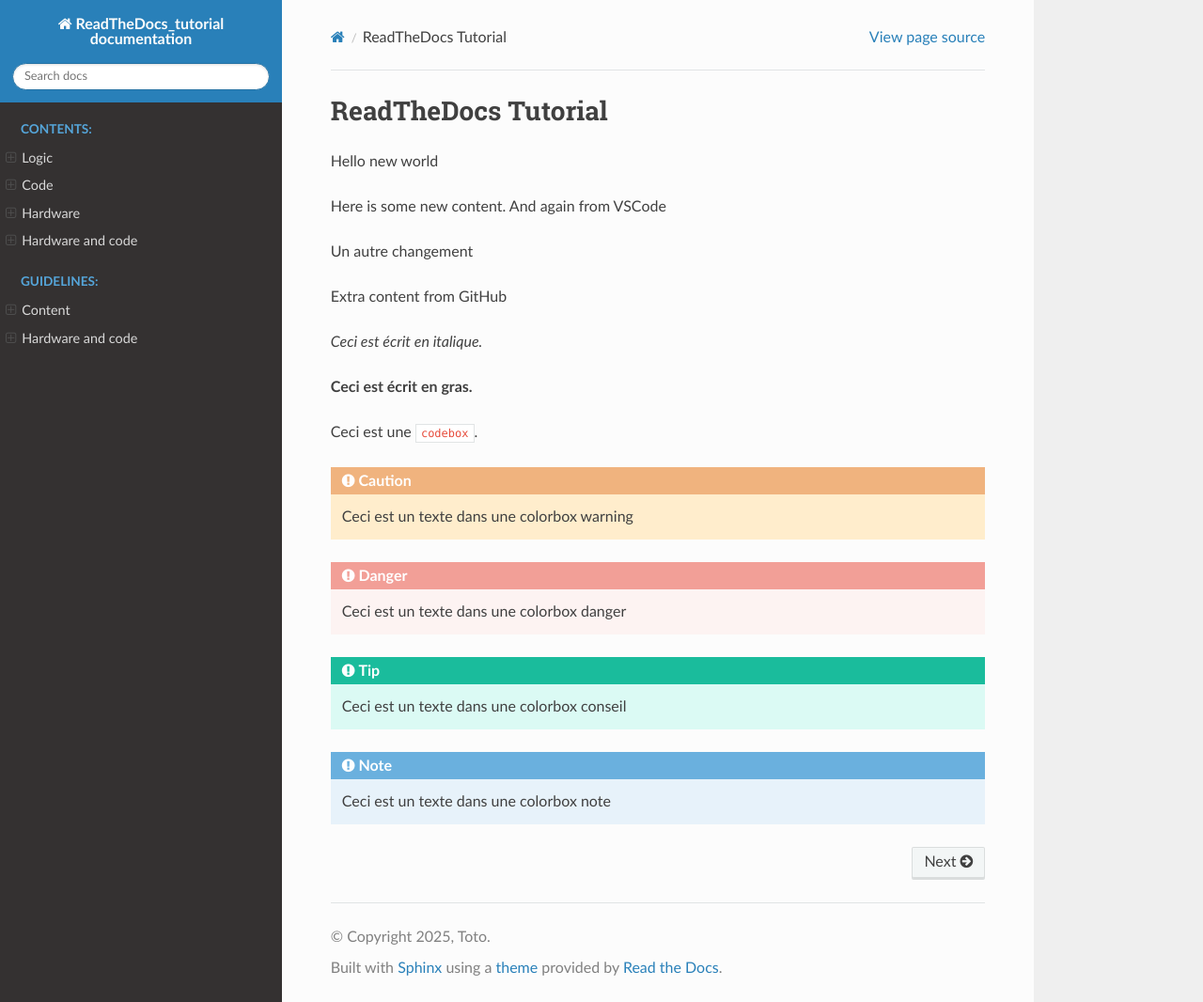
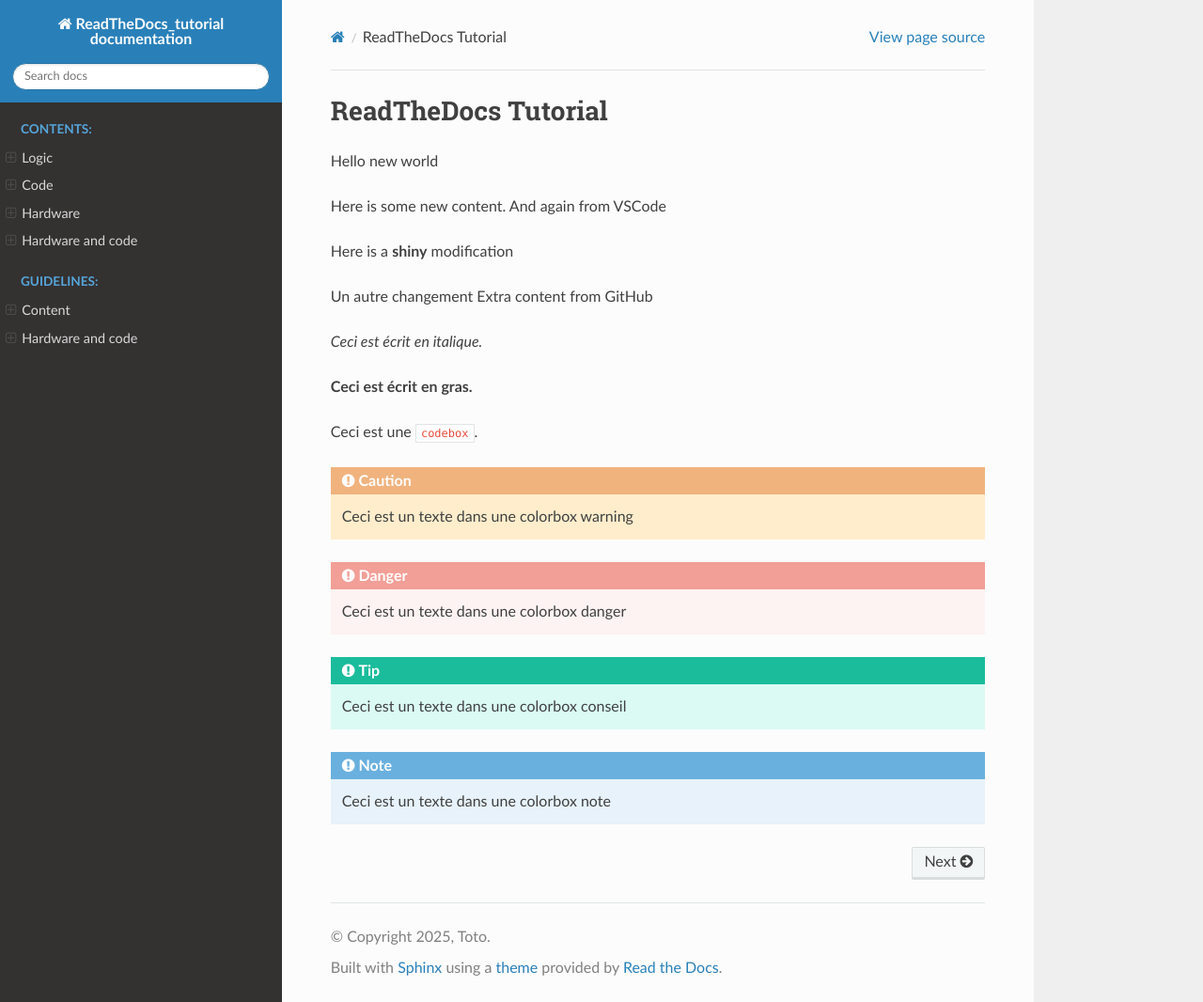
Before and after one commit to Enzo-M25/documentation_rtd_test, a Sphinx documentation site: the page built from source/index.rst, in a window 1280 px wide and 1066 px high. Shown: the whole window at 94% size. Built offline with Sphinx 7.4.7 and the Read the Docs theme 3.1.0, drawn with Linux system fonts in a browser that asks for light colours.

Commit message:
shiny commit

```diff
--- a/source/index.rst
+++ b/source/index.rst
@@ -7,8 +7,9 @@ Hello new world
 Here is some new content.
 And again from VSCode
 
+Here is a **shiny** modification
+
 Un autre changement
-
 Extra content from GitHub
 
 *Ceci est écrit en italique.*
```
